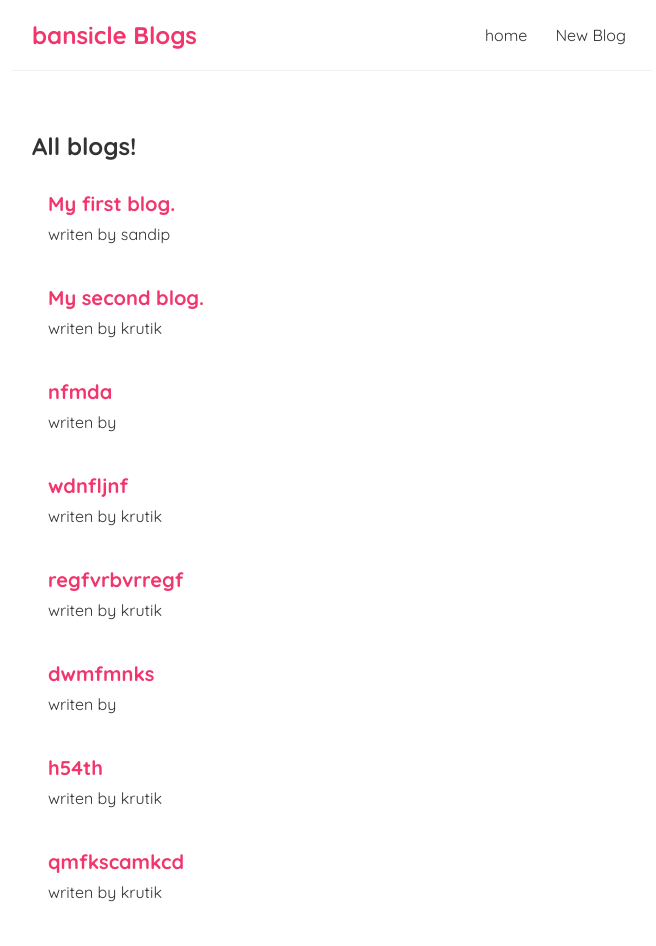
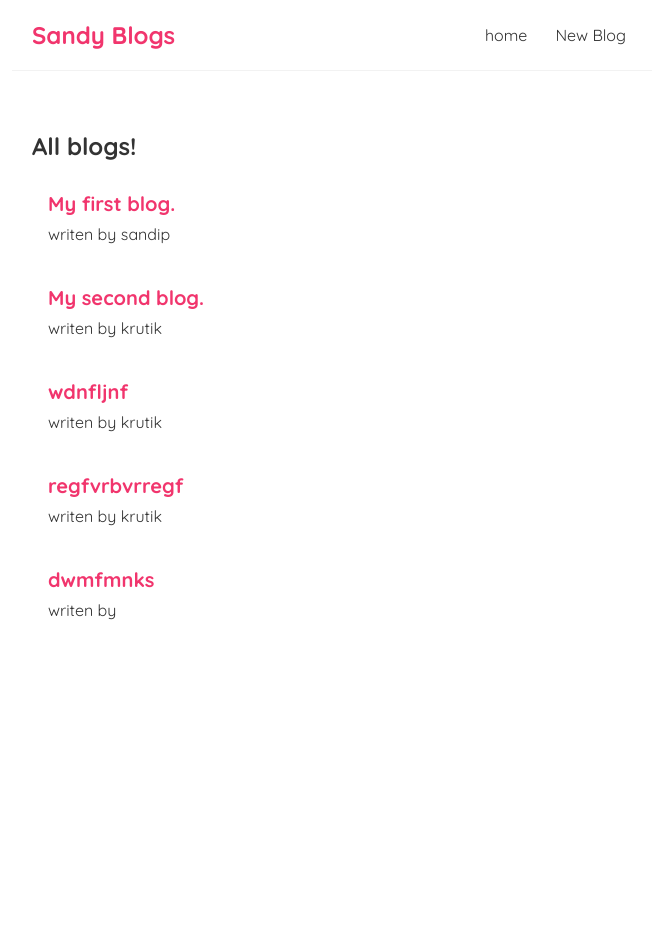
Before and after one commit to SandipMajithiya12/Webdev, a React (Create React App) app in the folder dojo-blog/: page / in a window 1280 px wide. Shown: the top 946 px of the page, without its empty margins (308-964 px from the left). After the commit the page ends 800 px from the top, so only its background shows below. Built offline with nearby package versions, Linux system fonts and the light colour scheme; data requests are answered from the project's data file.

Commit message:
delete blog

```diff
--- a/dojo-blog/data/db.json
+++ b/dojo-blog/data/db.json
@@ -11,12 +11,6 @@
       "body": "lorem.......",
       "author": "krutik",
       "id": 2
-    },
-    {
-      "title": "nfmda",
-      "body": "nenfad",
-      "author": "",
-      "id": 3
     },
     {
       "title": "wdnfljnf",
@@ -35,24 +29,6 @@
       "body": "d fmwncmwd",
       "author": "",
       "id": 6
-    },
-    {
-      "title": "h54th",
-      "body": "th5trh5th54th5",
-      "author": "krutik",
-      "id": 7
-    },
-    {
-      "title": "qmfkscamkcd",
-      "body": "cwdwefvw",
-      "author": "krutik",
-      "id": 8
-    },
-    {
-      "title": "wdc",
-      "body": "mcmmvmv",
-      "author": "",
-      "id": 9
     }
   ]
 }
--- a/dojo-blog/src/Blogdetail.js
+++ b/dojo-blog/src/Blogdetail.js
@@ -1,9 +1,21 @@
-import { useParams } from 'react-router-dom';
+import { useHistory,useParams } from "react-router-dom";
 import useFetch from './useFetch';
+
 
 const BlogDetails = () => {
     const {id} = useParams();
     const  { data : blog ,error,isPending} = useFetch('http://localhost:8000/blogs/' + id);
+    const history = useHistory();
+    const handleclick = () =>{
+        fetch('http://localhost:8000/blogs/'+ blog.id,
+        {
+            method : 'DELETE'
+        }).then(()=>{
+            history.push('/');
+        })
+
+    }
+
     return (
         <div className="blog-details">
             {isPending && <div>Loading...</div>}
@@ -15,6 +27,7 @@
                     Written by {blog.author}
                 </p>
                 <div>{blog.body}</div>
+                <button onClick={handleclick}>Delete</button>
             </article>
 
             }
--- a/dojo-blog/src/index.css
+++ b/dojo-blog/src/index.css
@@ -92,3 +92,15 @@
   font-size: 15px;
   font-weight: bold;
 }
+.blog-details button{
+  background-color: #f1356d;
+  color: #ddd;
+  border: 0;
+  margin: 8px;
+  border-radius: 8px;
+  cursor: pointer;
+  padding: 10px 15px;
+  font-size: 15px;
+  font-weight: bold;
+
+}
--- a/dojo-blog/src/navbar.js
+++ b/dojo-blog/src/navbar.js
@@ -4,7 +4,7 @@
 
     return (
         <nav className="navbar">
-            <h1>bansicle Blogs</h1>
+            <h1>Sandy Blogs</h1>
             <div className="links">
             <Link to="/">home</Link>
             <Link to="/create">New Blog</Link>
```
